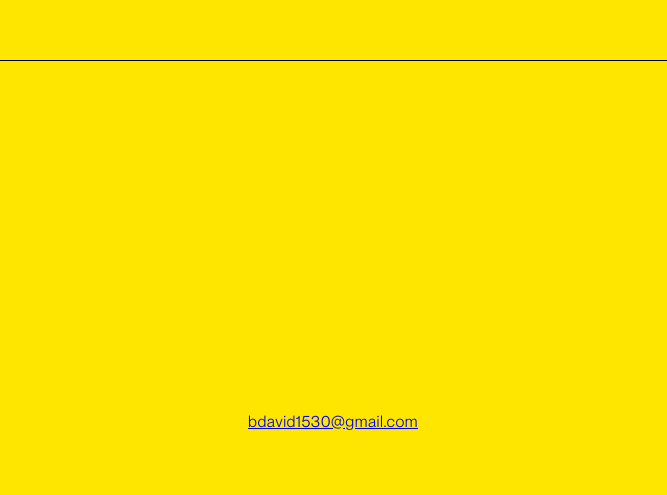
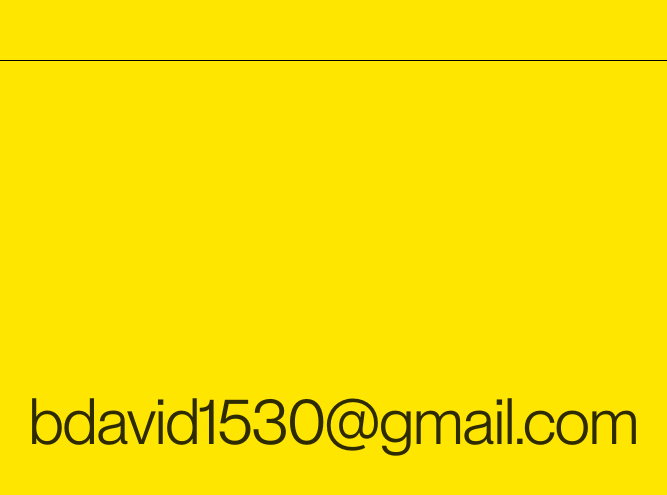
Before and after one commit to brian-david4/brian-portfolio-website, a React (Vite) app in the folder portfolio-website/: page /about in a window 1280 px wide. Shown: the part 699-1194 px from the top of the page, without its empty margins (307-974 px from the left). Built offline with nearby package versions, Linux system fonts and the light colour scheme.

Commit message:
Create Hover effect on About mailto

```diff
--- a/portfolio-website/src/components/Header/header.module.css
+++ b/portfolio-website/src/components/Header/header.module.css
@@ -19,7 +19,7 @@
   display: flex;
   align-items: center;
   justify-content: center;
-  z-index: 50;
+  z-index: 115;
 }
 .homeLogoLink {
   color: black;
--- a/portfolio-website/src/components/HeaderNavMenu/navmenu.module.css
+++ b/portfolio-website/src/components/HeaderNavMenu/navmenu.module.css
@@ -6,13 +6,13 @@
   height: 100vh;
   width: 100vw;
   background-color: var(--coffee);
-  z-index: 10;
+  z-index: 100;
 }
 .navMenu {
   position: relative;
   overflow: hidden;
   background-color: var(--main-theme);
-  z-index: 45;
+  z-index: 110;
   bottom: var(--header-height);
 }
 .wrapper {
--- a/portfolio-website/src/components/MouseTrail/MouseTrail.tsx
+++ b/portfolio-website/src/components/MouseTrail/MouseTrail.tsx
@@ -13,7 +13,7 @@ const MouseTrail = ({ on404Page }: MouseTrailProps) => {
   const [onContactPage, setOnContactPage] = useState(false);
 
   useEffect(() => {
-    if (pathname === "/contact") {
+    if (pathname === "/contact" || pathname === "/about") {
       setOnContactPage(true);
     } else {
       setOnContactPage(false);
--- a/portfolio-website/src/pages/About/About.tsx
+++ b/portfolio-website/src/pages/About/About.tsx
@@ -1,22 +1,27 @@
-import { AnimatePresence, motion } from "framer-motion";
+import { motion } from "framer-motion";
 import styles from "./about.module.css";
 import { useInView } from "react-intersection-observer";
+import ContactMouseEffect from "../../components/ContactMouseEffect/ContactMouseEffect";
+import { useState } from "react";
 
 const About = () => {
   const { ref, inView } = useInView({
     triggerOnce: false,
-    threshold: 0.6,
+    threshold: 0.8,
   });
 
   const color2 = "#ffe600";
 
+  const [isHovered, setIsHovered] = useState(false);
+
   return (
-    <AnimatePresence mode="wait">
+    <>
       <motion.div
         animate={inView ? { backgroundColor: color2 } : ""}
         transition={{ duration: 1, ease: [0.45, 0, 0.55, 1] }}
         className={styles.pageWrapper}
       >
+        <ContactMouseEffect isTitleHovered={isHovered} />
         <div className={styles.page1}>
           <p>
             I enjoy the challenge of materialising an idea into a fully formed
@@ -24,10 +29,17 @@ const About = () => {
           </p>
         </div>
         <div ref={ref} className={styles.page2}>
-          <a href="mailto:bdavid1530@gmail.com">bdavid1530@gmail.com</a>
+          <a
+            onMouseEnter={() => setIsHovered(true)}
+            onMouseLeave={() => setIsHovered(false)}
+            className={styles.mail}
+            href="mailto:bdavid1530@gmail.com"
+          >
+            bdavid1530@gmail.com
+          </a>
         </div>
       </motion.div>
-    </AnimatePresence>
+    </>
   );
 };
 
--- a/portfolio-website/src/pages/About/about.module.css
+++ b/portfolio-website/src/pages/About/about.module.css
@@ -1,17 +1,14 @@
 .pageWrapper {
-  position: relative;
+  position: absolute;
   z-index: -1;
   height: fit-content;
   width: 100vw;
   background-color: var(--light-blue);
-  overflow-y: scroll;
-  /* display: grid;
-  place-items: center; */
   font-family: "Neue Montreal Book";
-  letter-spacing: 0.03rem;
 }
 .page1,
 .page2 {
+  position: relative;
   width: 100%;
   display: grid;
   place-items: center;
@@ -23,3 +20,10 @@
   height: 95vh;
   border-bottom: 1px solid black;
 }
+.mail {
+  font-size: 5vw;
+  letter-spacing: -0.1rem;
+  text-decoration: none;
+  color: var(--dark-green);
+  mix-blend-mode: luminosity;
+}
```
